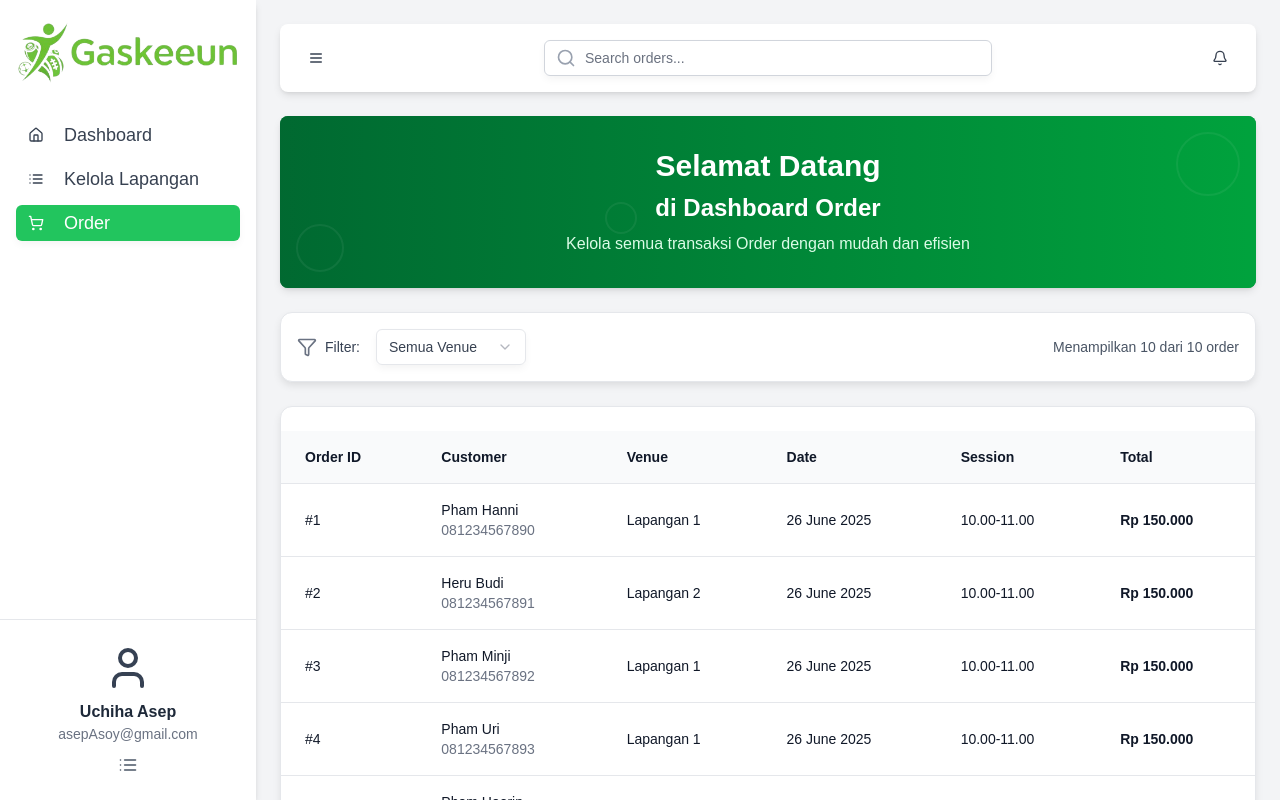
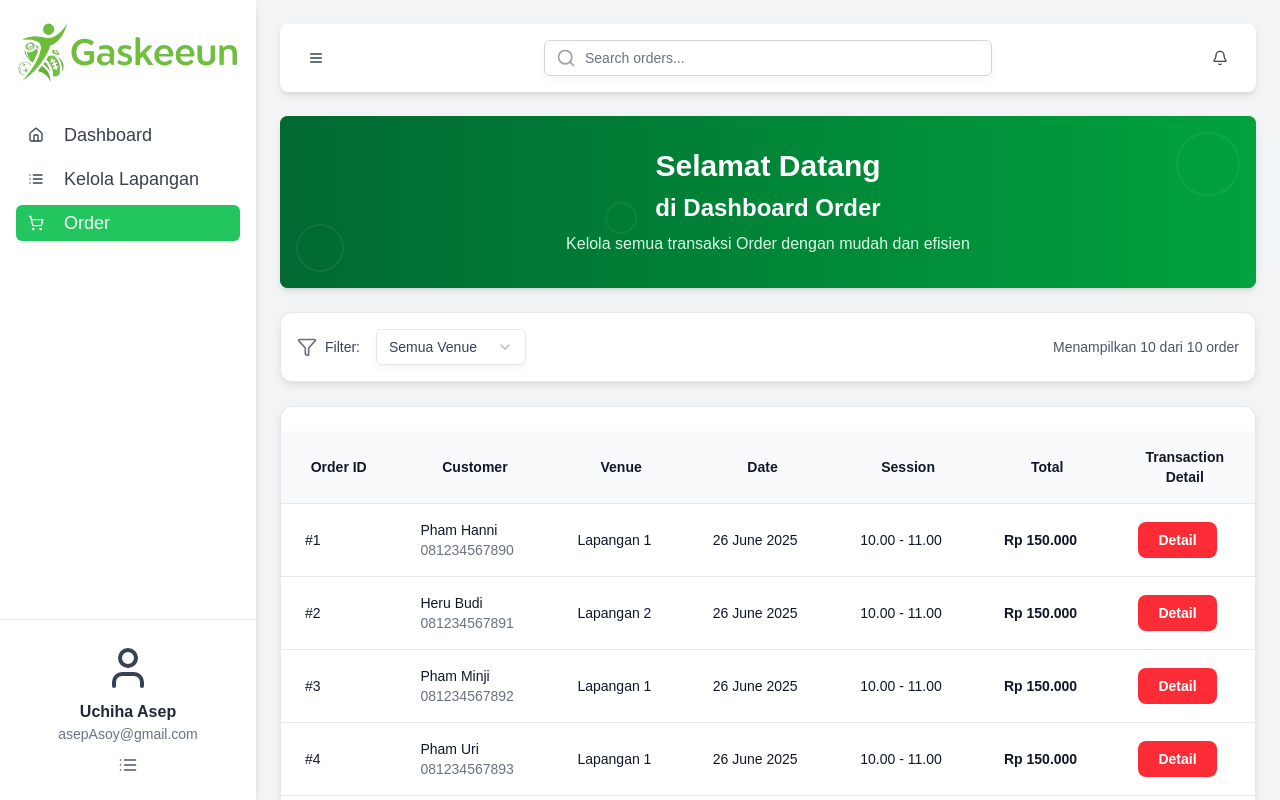
Before and after one commit to Kriiif/GaskeeunProject, a React (Vite) app in the folder frontend/: page /dashboard-order in a window 1280 px wide. Shown: the top 800 px of the page. Built offline with nearby package versions, Linux system fonts and the light colour scheme.

Commit message:
feat: add pop-up for transaction detail

```diff
--- a/frontend/src/components/header.jsx
+++ b/frontend/src/components/header.jsx
@@ -24,7 +24,7 @@ const Header = ({ cartItemCount, onCartClick }) => {
             <button
                 className="text-gray-700 hover:text-green-600 font-medium text-center"
                 onClick={() => {
-                    navigate('/partnership')
+                    navigate('/partnership-guest')
                 }}
             >
                 Partnership
--- a/frontend/src/pages/dashboard/owner/dashboard-order.jsx
+++ b/frontend/src/pages/dashboard/owner/dashboard-order.jsx
@@ -6,6 +6,14 @@ import { Input } from '@/components/ui/input';
 import { Home, List, ShoppingCart, User, Menu, Bell, Search, Filter, X, Calendar, MapPin, Clock } from 'lucide-react';
 import { useNavigate } from 'react-router-dom'; // Add this import
 import  CustomSidebar  from '@/components/sidebar'; // Import DropdownMenuItem
+import {
+  Dialog,
+  DialogContent,
+  DialogDescription,
+  DialogHeader,
+  DialogTitle,
+  DialogFooter
+} from "@/components/ui/dialog";
 
 const DashboardOrder = () => {
     const [activeMenuItem, setActiveMenuItem] = useState('Order');
@@ -13,6 +21,17 @@ const DashboardOrder = () => {
     const [searchQuery, setSearchQuery] = useState('');
     const [statusFilter, setStatusFilter] = useState('all');
     const [venueFilter, setVenueFilter] = useState('all');
+    const [orderDetail, setOrderDetail] = useState(null);
+    const [isDetailDialogOpen, setIsDetailDialogOpen] = useState(false);
+    const [detail, seeDetail] = useState({
+        id: '',
+        date: '',
+        customer: '',
+        venueId: '',
+        totalPrice: '',
+        method: '',
+        status: '',
+    })
     const navigate = useNavigate(); // Initialize useNavigate hook
 
     // Sample orders data
@@ -22,8 +41,8 @@ const DashboardOrder = () => {
             customer: 'Pham Hanni',
             venueId: 'Lapangan 1',
             date: '26 June 2025',
-            session: '10.00-11.00',
-            status: 'confirmed',
+            session: '10.00 - 11.00',
+            method: 'BCA',
             phone: '081234567890',
             totalPrice: 'Rp 150.000'
         },
@@ -32,8 +51,8 @@ const DashboardOrder = () => {
             customer: 'Heru Budi',
             venueId: 'Lapangan 2',
             date: '26 June 2025',
-            session: '10.00-11.00',
-            status: 'pending',
+            session: '10.00 - 11.00',
+            method: 'BNI',
             phone: '081234567891',
             totalPrice: 'Rp 150.000'
         },
@@ -42,8 +61,8 @@ const DashboardOrder = () => {
             customer: 'Pham Minji',
             venueId: 'Lapangan 1',
             date: '26 June 2025',
-            session: '10.00-11.00',
-            status: 'confirmed',
+            session: '10.00 - 11.00',
+            method: 'Mandiri',
             phone: '081234567892',
             totalPrice: 'Rp 150.000'
         },
@@ -52,8 +71,8 @@ const DashboardOrder = () => {
             customer: 'Pham Uri',
             venueId: 'Lapangan 1',
             date: '26 June 2025',
-            session: '10.00-11.00',
-            status: 'cancelled',
+            session: '10.00 - 11.00',
+            method: 'Bank Jago',
             phone: '081234567893',
             totalPrice: 'Rp 150.000'
         },
@@ -62,8 +81,8 @@ const DashboardOrder = () => {
             customer: 'Pham Haerin',
             venueId: 'Lapangan 2',
             date: '26 June 2025',
-            session: '10.00-11.00',
-            status: 'confirmed',
+            session: '10.00 - 11.00',
+            method: 'Bank Miun',
             phone: '081234567894',
             totalPrice: 'Rp 150.000'
         },
@@ -72,8 +91,8 @@ const DashboardOrder = () => {
             customer: 'Pham Haerin',
             venueId: 'Lapangan 2',
             date: '26 June 2025',
-            session: '10.00-11.00',
-            status: 'pending',
+            session: '10.00 - 11.00',
+            method: 'BCA',
             phone: '081234567895',
             totalPrice: 'Rp 150.000'
         },
@@ -82,8 +101,8 @@ const DashboardOrder = () => {
             customer: 'Pham Haerin',
             venueId: 'Lapangan 2',
             date: '26 June 2025',
-            session: '10.00-11.00',
-            status: 'confirmed',
+            session: '10.00 - 11.00',
+            method: 'BNI',
             phone: '081234567896',
             totalPrice: 'Rp 150.000'
         },
@@ -92,8 +111,8 @@ const DashboardOrder = () => {
             customer: 'Pham Haerin',
             venueId: 'Lapangan 2',
             date: '26 June 2025',
-            session: '10.00-11.00',
-            status: 'confirmed',
+            session: '10.00 - 11.00',
+            method: 'Bank Jago',
             phone: '081234567897',
             totalPrice: 'Rp 150.000'
         },
@@ -102,8 +121,8 @@ const DashboardOrder = () => {
             customer: 'Pham Haerin',
             venueId: 'Lapangan 2',
             date: '26 June 2025',
-            session: '10.00-11.00',
-            status: 'cancelled',
+            session: '10.00 - 11.00',
+            method: 'Bank Miun',
             phone: '081234567898',
             totalPrice: 'Rp 150.000'
         },
@@ -112,8 +131,8 @@ const DashboardOrder = () => {
             customer: 'Pham Haerin',
             venueId: 'Lapangan 2',
             date: '26 June 2025',
-            session: '10.00-11.00',
-            status: 'pending',
+            session: '10.00 - 11.00',
+            method: 'Bank Saleh',
             phone: '081234567899',
             totalPrice: 'Rp 150.000'
         }
@@ -130,6 +149,18 @@ const DashboardOrder = () => {
 
         return matchesSearch && matchesStatus && matchesVenue;
     });
+
+    // function for handle order detail
+    const handleDetailClick = (order) => {
+        setOrderDetail(order);
+        seeDetail({
+            date: order.date,
+            customer: order.customer,
+            venueId: order.venueId,
+            status: order.status
+        });
+        setIsDetailDialogOpen(true);
+    };
 
     return (
         <div className="flex min-h-screen bg-gray-100 font-sans relative">
@@ -226,12 +257,13 @@ const DashboardOrder = () => {
                             <table className="w-full">
                                 <thead className="bg-gray-50 border-b border-gray-200 justify-center">
                                     <tr>
-                                        <th className="px-6 py-4 text-left text-sm font-semibold text-gray-900">Order ID</th>
-                                        <th className="px-6 py-4 text-left text-sm font-semibold text-gray-900">Customer</th>
-                                        <th className="px-6 py-4 text-left text-sm font-semibold text-gray-900">Venue</th>
-                                        <th className="px-6 py-4 text-left text-sm font-semibold text-gray-900">Date</th>
-                                        <th className="px-6 py-4 text-left text-sm font-semibold text-gray-900">Session</th>
-                                        <th className="px-6 py-4 text-left text-sm font-semibold text-gray-900">Total</th>
+                                        <th className="px-6 py-4 text-center text-sm font-semibold text-gray-900">Order ID</th>
+                                        <th className="px-6 py-4 text-center text-sm font-semibold text-gray-900">Customer</th>
+                                        <th className="px-6 py-4 text-center text-sm font-semibold text-gray-900">Venue</th>
+                                        <th className="px-6 py-4 text-center text-sm font-semibold text-gray-900">Date</th>
+                                        <th className="px-6 py-4 text-center text-sm font-semibold text-gray-900">Session</th>
+                                        <th className="px-6 py-4 text-center text-sm font-semibold text-gray-900">Total</th>
+                                        <th className="px-6 py-4 text-center text-sm font-semibold text-gray-900">Transaction <br /> Detail</th>
                                     </tr>
                                 </thead>
                                 <tbody className="divide-y divide-gray-200">
@@ -256,6 +288,9 @@ const DashboardOrder = () => {
                                                 </div>
                                             </td>
                                             <td className="px-6 py-4 text-sm font-semibold text-gray-900">{order.totalPrice}</td>
+                                            <td className="px-6 py-4"><button
+                                                onClick={() => handleDetailClick(order)} className='py-2 px-5 text-sm font-semibold text-white bg-red-500 rounded hover:bg-red-700'>Detail</button>
+                                            </td>
                                         </tr>
                                     ))}
                                 </tbody>
@@ -272,6 +307,105 @@ const DashboardOrder = () => {
                     </Card>
                 </div>
             </div>
+
+            {/* Dialog Detail transaksi */}
+            <Dialog open={isDetailDialogOpen} onOpenChange={setIsDetailDialogOpen}>
+                <DialogContent className="sm:max-w-[425px]">
+                    <DialogHeader>
+                        <DialogTitle>Detail Transaksi</DialogTitle>
+                        <DialogDescription>
+                            Berikut ini adalah detail transaksi penyewaan venue
+                        </DialogDescription>
+                    </DialogHeader>
+
+                    <div className="grid gap-4 py-4">
+                        {/* Nama */}
+                        <div className="grid grid-cols-4 items-center gap-4">
+                            <label htmlFor="customer" className="text-right font-medium">
+                                Nama
+                            </label>
+                            <Input
+                                id="customer"
+                                name="customer"
+                                value={orderDetail?.customer || ''}
+                                readOnly
+                                className="col-span-3 bg-gray-100 cursor-not-allowed"
+                            />
+                        </div>
+
+                        {/* Lokasi */}
+                        <div className="grid grid-cols-4 items-center gap-4">
+                            <label htmlFor="venueId" className="text-right font-medium">
+                                Lokasi
+                            </label>
+                            <Input
+                                id="venueId"
+                                name="venueId"
+                                value={orderDetail?.venueId || ''}
+                                readOnly
+                                className="col-span-3 bg-gray-100 cursor-not-allowed"
+                            />
+                        </div>
+
+                        {/* Status */}
+                        <div className="grid grid-cols-4 items-center gap-4">
+                            <label htmlFor="status" className="text-right font-medium">
+                                Metode <br /> Pembayaran
+                            </label>
+                            <Input
+                                id="method"
+                                name="method"
+                                value={orderDetail?.method || ''}
+                                readOnly
+                                className="col-span-3 py-2 px-3 bg-gray-100 rounded text-sm font-medium text-left cursor-not-allowed"
+                            />
+                        </div>
+
+                        {/* Tanggal */}
+                        <div className="grid grid-cols-4 items-center gap-4">
+                            <label htmlFor="date" className="text-right font-medium">
+                                Tanggal
+                            </label>
+                            <Input
+                                id="date"
+                                name="date"
+                                value={orderDetail?.date || ''}
+                                readOnly
+                                className="col-span-3 bg-gray-100 cursor-not-allowed"
+                            />
+                        </div>
+
+                        {/* Sesi */}
+                        <div className="grid grid-cols-4 items-center gap-4">
+                            <label htmlFor="session" className="text-right font-medium">
+                                Sesi
+                            </label>
+                            <Input
+                                id="session"
+                                name="session"
+                                value={orderDetail?.session || ''}
+                                readOnly
+                                className="col-span-3 bg-gray-100 cursor-not-allowed"
+                            />
+                        </div>
+
+                        {/* Total Harga */}
+                        <div className="grid grid-cols-4 items-center gap-4">
+                            <label htmlFor="totalPrice" className="text-right font-medium">
+                                Total
+                            </label>
+                            <Input
+                                id="totalPrice"
+                                name="totalPrice"
+                                value={orderDetail?.totalPrice || ''}
+                                readOnly
+                                className="col-span-3 bg-gray-100 cursor-not-allowed"
+                            />
+                        </div>
+                    </div>
+                </DialogContent>
+            </Dialog>
+
         </div>
     );
 };
--- a/frontend/src/router/app-router.jsx
+++ b/frontend/src/router/app-router.jsx
@@ -6,9 +6,10 @@ import DetailProductPage from '@/pages/product/detailproduct-guest'
 import KelolaLapanganDashboard from '@/pages/dashboard/owner/dashboard-kelolavenue'
 import LoginPage from '@/pages/auth/login'
 import DashboardPemilikVenue from '../pages/dashboard/owner/dashboard-main'
-import PartnershipPage from '../pages/product/partnership'
+import PartnershipPageUser from '../pages/product/partnership-user'
 import DashboardOrder from '../pages/dashboard/owner/dashboard-order'
 import Verification from '../pages/auth/verif'
+import PartnershipPage from '../pages/product/partnership-guest'
 
 export default function AppRouter() {
     return (
@@ -19,10 +20,11 @@ export default function AppRouter() {
                 <Route path="/login" element={<LoginPage />} />
                 <Route path="/verification" element={<Verification />} />
                 <Route path="/detailproduct-guest" element={<DetailProductPage />} />
-                <Route path="/partnership" element={<PartnershipPage />} />
+                <Route path="/partnership-guest" element={<PartnershipPage />} />
 
                 {/* route halaman untuk user */}
                 <Route path="/dashboard-user" element={<SewaLapanganDashboard1 />} />
+                <Route path="/partnership-user" element={<PartnershipPageUser />} />
 
                 {/* route halaman untuk pemilik venue */}
                 <Route path="/dashboard-kelolavenue" element={<KelolaLapanganDashboard />} />
```
Also changed, not shown: frontend/src/pages/product/partnership-guest.jsx (added, +41 -0 lines), frontend/src/pages/product/partnership-user.jsx (renamed from frontend/src/pages/product/partnership.jsx).
